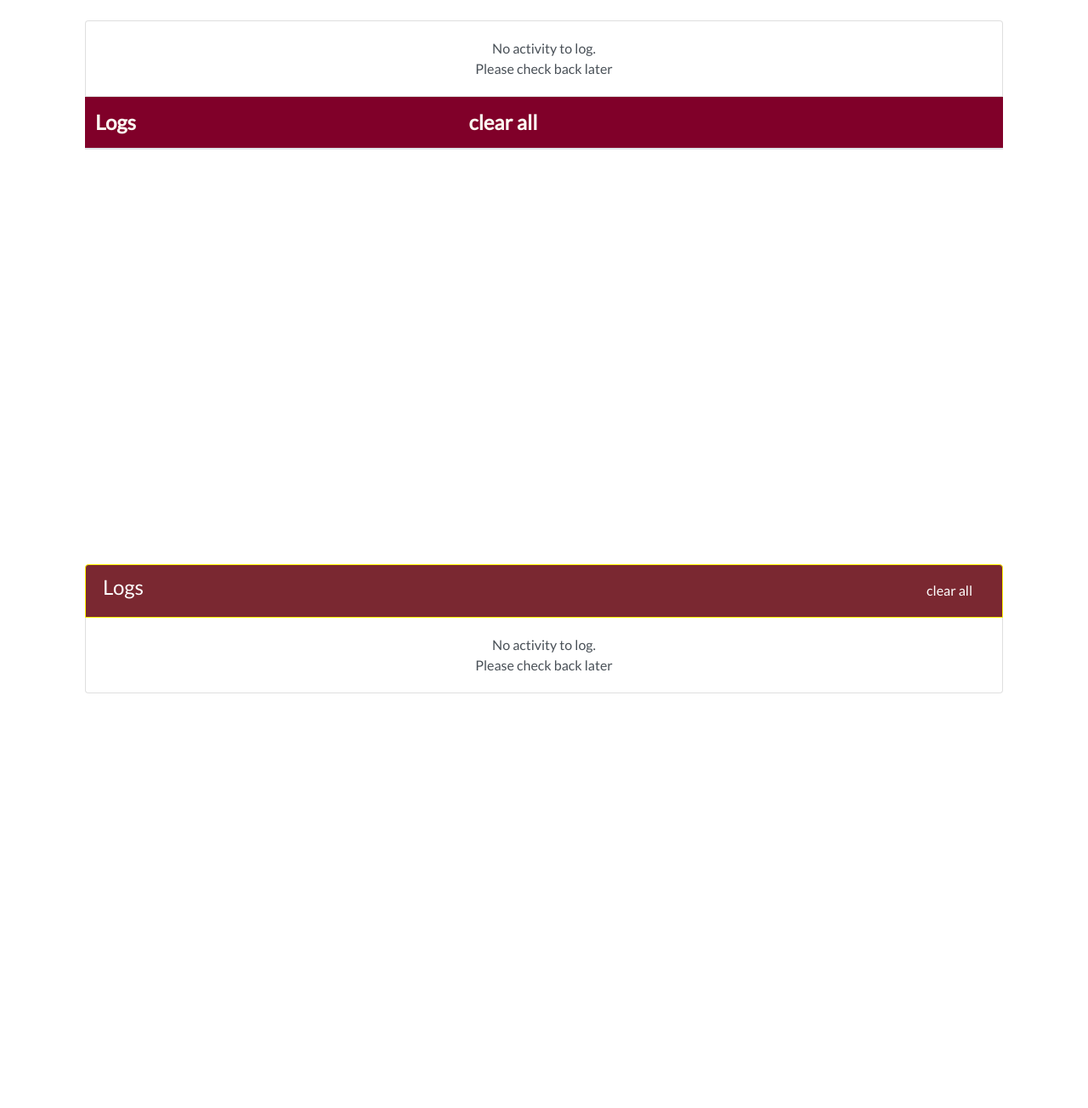
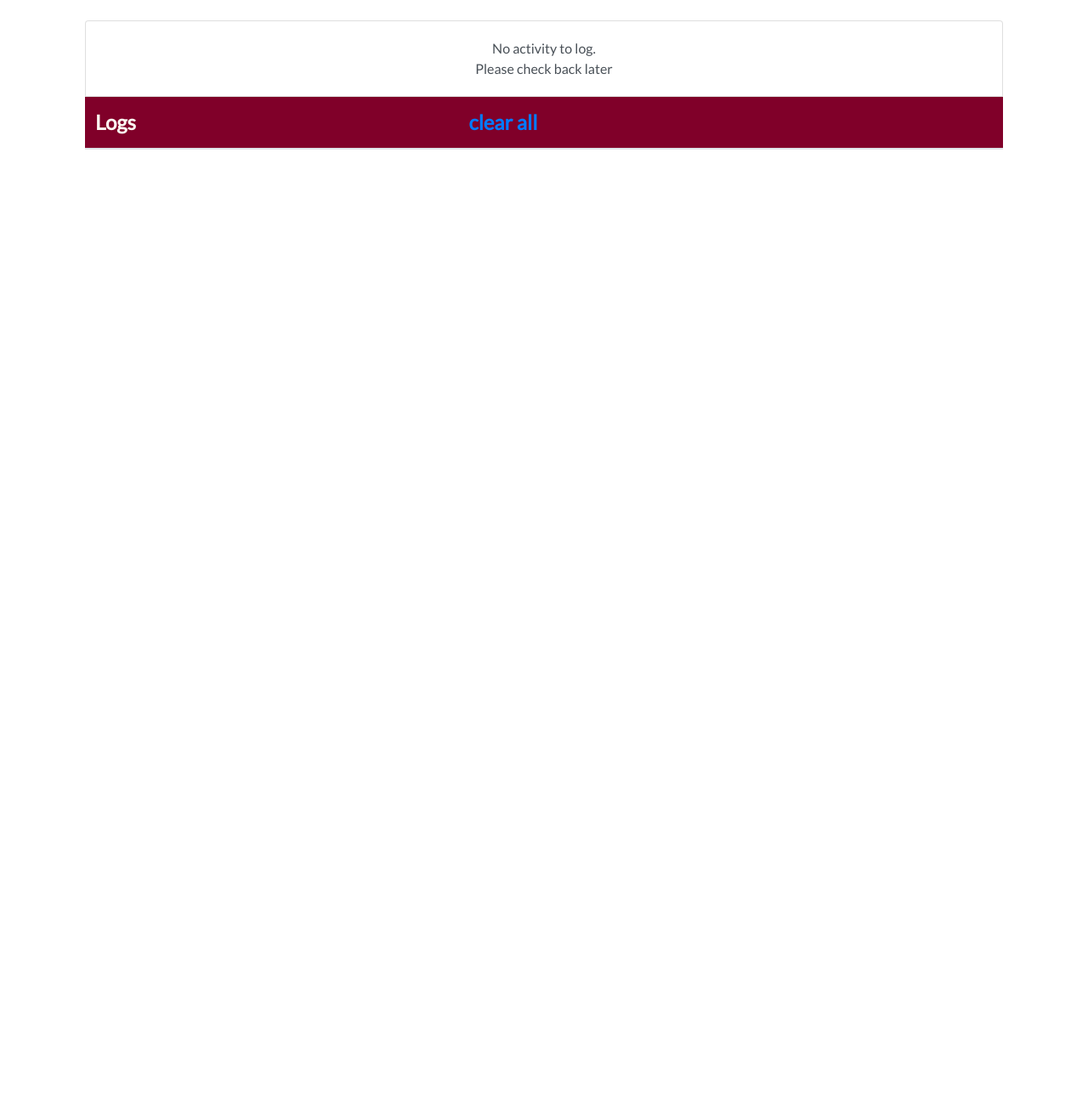
Before and after one commit to sardul3/web-valuation, a Django app: page /clear_log in a window 1280 px wide. Shown: the part 80-1384 px from the top of the page at 85% size. After the commit the page ends 256 px from the top, so only its background shows below. Run offline with Django 3.2, Linux system fonts and the light colour scheme; data comes from the database, SQL or seed files in the repository; lists and menus that the app fills with data are empty; some libraries are stand-ins or nearby versions.

Commit message:
add link to clear all

```diff
--- a/main/templates/main/logs.html
+++ b/main/templates/main/logs.html
@@ -28,7 +28,7 @@
     <thead class = "card-header">
       <tr>
         <th scope="col">Logs</th>
-        <th scope="col">clear all</th>
+        <th scope="col"><a href = "{%url 'main:clear_log'%}">clear all</a></th>
       </tr>
     </thead>
     <tbody>
@@ -49,19 +49,6 @@
 
 
 
-    <ul class="list-group" style = "overflow-y:auto; height: 80vh;">
-      <li class="list-group-item  list-group-item-action active  d-flex justify-content-between"><span> <h4>Logs</h4> </span>
-        <a href = "{%url 'main:clear_log'%}">clear all</a>
-      </li>
-      {%for log in logs%}
-        <a href= "#" class="list-group-item list-group-item-action d-flex justify-content-between"><span>{{log.message}}</span>
-           {{log.created_at|timesince}} ago
-         </a>
-  {%empty%}
-  <a href= "#" class="list-group-item list-group-item-action text-center" style="padding:20px;"><span >No activity to log. <br/> Please check back later</span>
-   </a>
-  {%endfor%}
-</ul>
 
 
 
```
